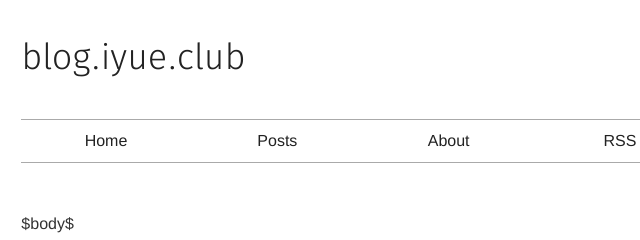
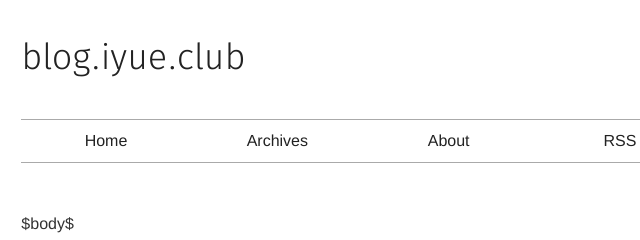
Before and after one commit to xcaptain/old_blog_archive, a plain HTML site: page templates/default.html in a window 1280 px wide. Shown: the top 240 px of the page, 277-917 px from the left. Drawn offline with Linux system fonts and the light colour scheme.

```diff
--- a/templates/default.html
+++ b/templates/default.html
@@ -29,7 +29,7 @@
               <a href="/">Home</a>
             </li>
             <li>
-              <a href="/archive.html">Posts</a>
+              <a href="/archive.html">Archives</a>
             </li>
             <li>
               <a href="/about.html">About</a>
```
Also changed, not shown: 3 other files.
